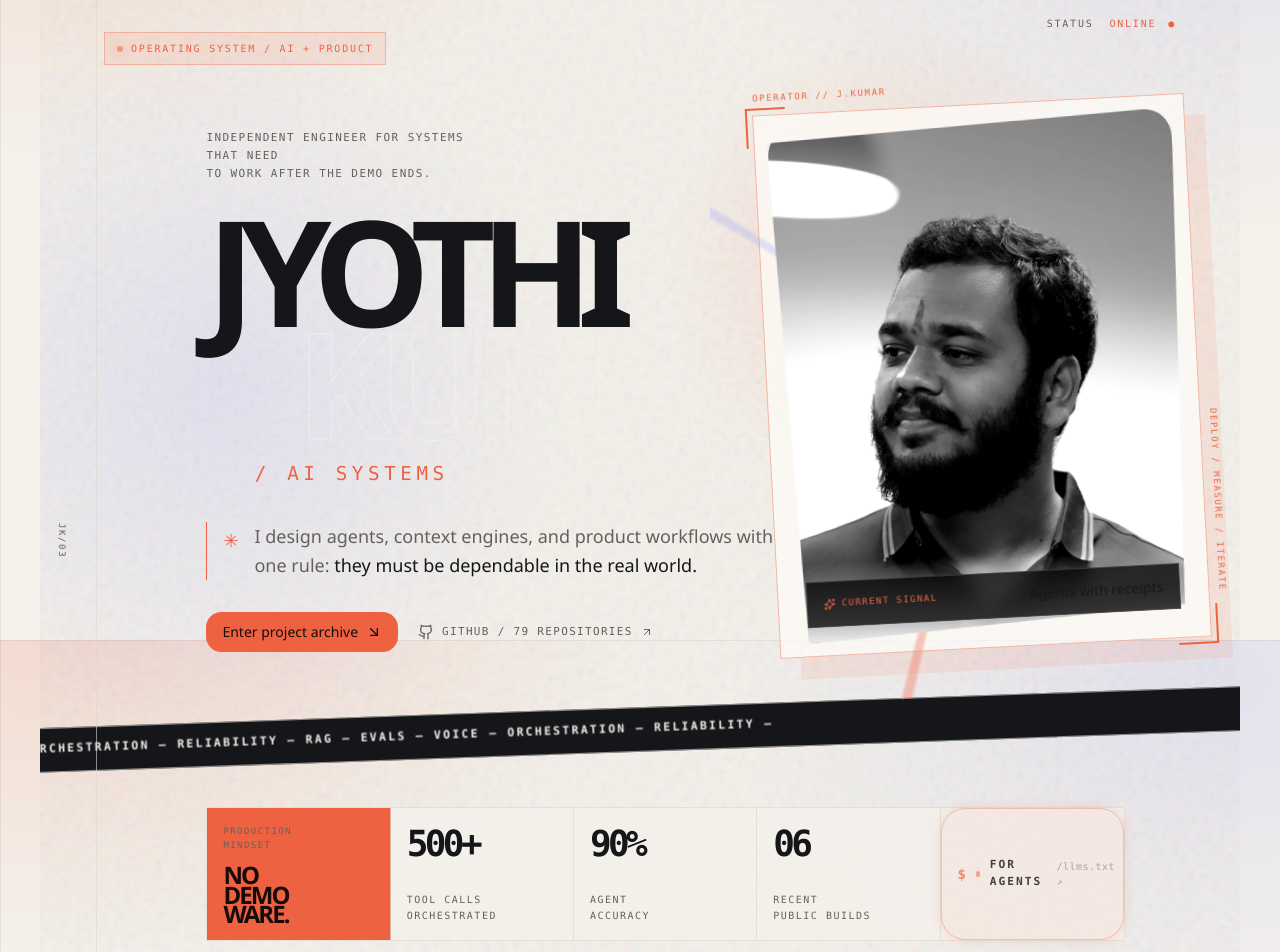
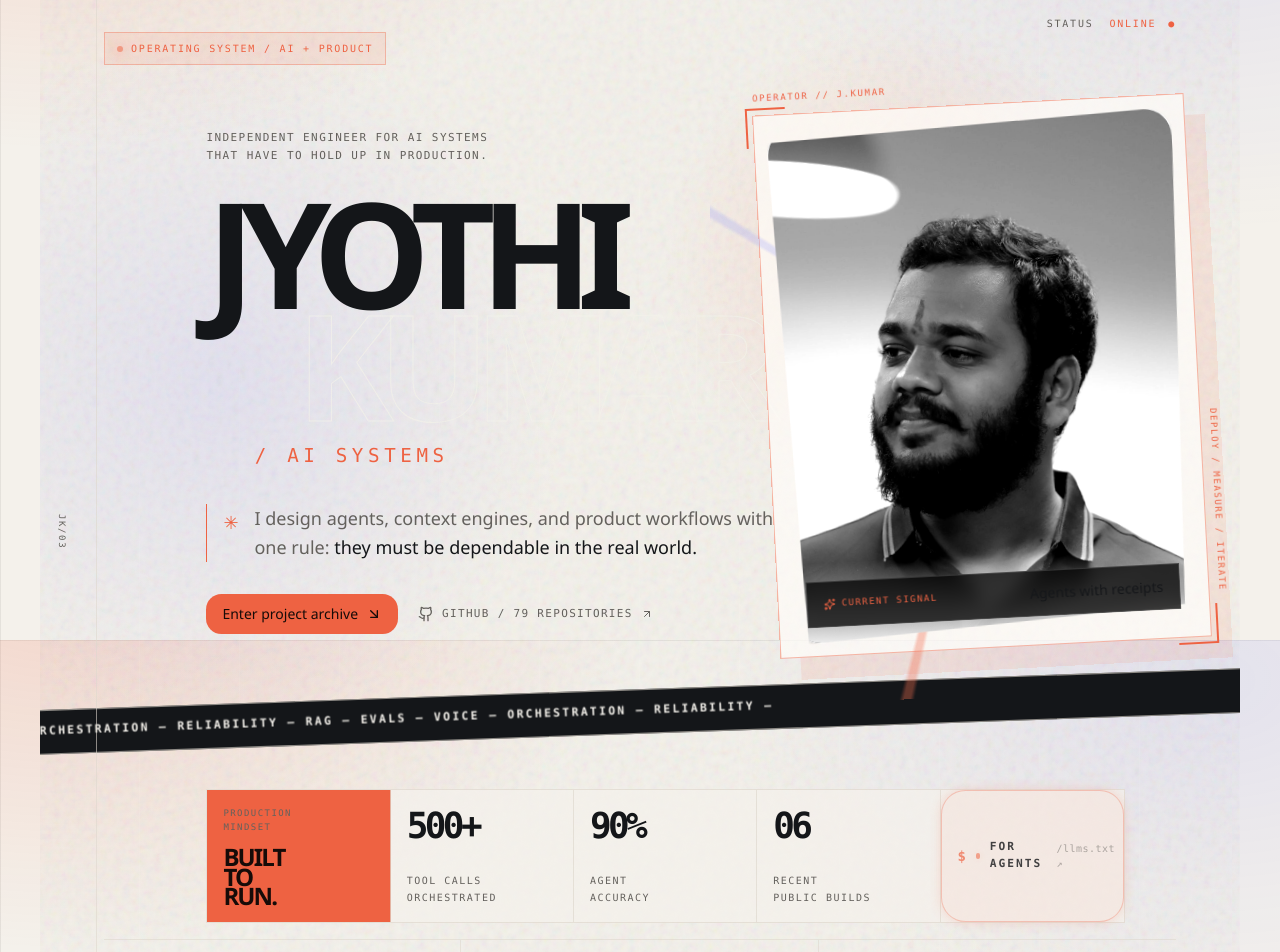
Before and after one commit to JyothiKumar03/portfolio, a Next.js app: page / in a window 1280 px wide. Shown: the part 160-1112 px from the top of the page. Built offline with nearby package versions, Linux system fonts and the light colour scheme.

Commit message:
feat: tighten hero tagline copy to focus on production-grade AI systems

```diff
--- a/src/components/sections/hero-section.tsx
+++ b/src/components/sections/hero-section.tsx
@@ -18,7 +18,7 @@ export function HeroSection() {
       <div className="machine-status">STATUS <b>ONLINE</b> <span>●</span></div>
 
       <div className="machine-copy">
-        <p className="manifest-label">Independent engineer for systems that need<br />to work after the demo ends.</p>
+        <p className="manifest-label">Independent engineer for AI systems<br />that have to hold up in production.</p>
         <h1 className="machine-title" aria-label="Jyothi Kumar, AI systems engineer">
           <span>JYOTHI</span>
           <span className="outline-word">KUMAR</span>
@@ -46,7 +46,7 @@ export function HeroSection() {
       <div className="machine-ticker" aria-hidden="true"><span>RAG&nbsp;—&nbsp;EVALS&nbsp;—&nbsp;VOICE&nbsp;—&nbsp;ORCHESTRATION&nbsp;—&nbsp;RELIABILITY&nbsp;—&nbsp;RAG&nbsp;—&nbsp;EVALS&nbsp;—&nbsp;VOICE&nbsp;—&nbsp;ORCHESTRATION&nbsp;—&nbsp;RELIABILITY&nbsp;—</span></div>
 
       <div className="machine-metrics">
-        <div className="metric metric-featured"><span>PRODUCTION<br />MINDSET</span><strong>NO<br />DEMO<br />WARE.</strong></div>
+        <div className="metric metric-featured"><span>PRODUCTION<br />MINDSET</span><strong>BUILT<br />TO<br />RUN.</strong></div>
         <div className="metric"><b>500+</b><span>TOOL CALLS<br />ORCHESTRATED</span></div>
         <div className="metric"><b>90%</b><span>AGENT<br />ACCURACY</span></div>
         <div className="metric"><b>06</b><span>RECENT<br />PUBLIC BUILDS</span></div>
```
